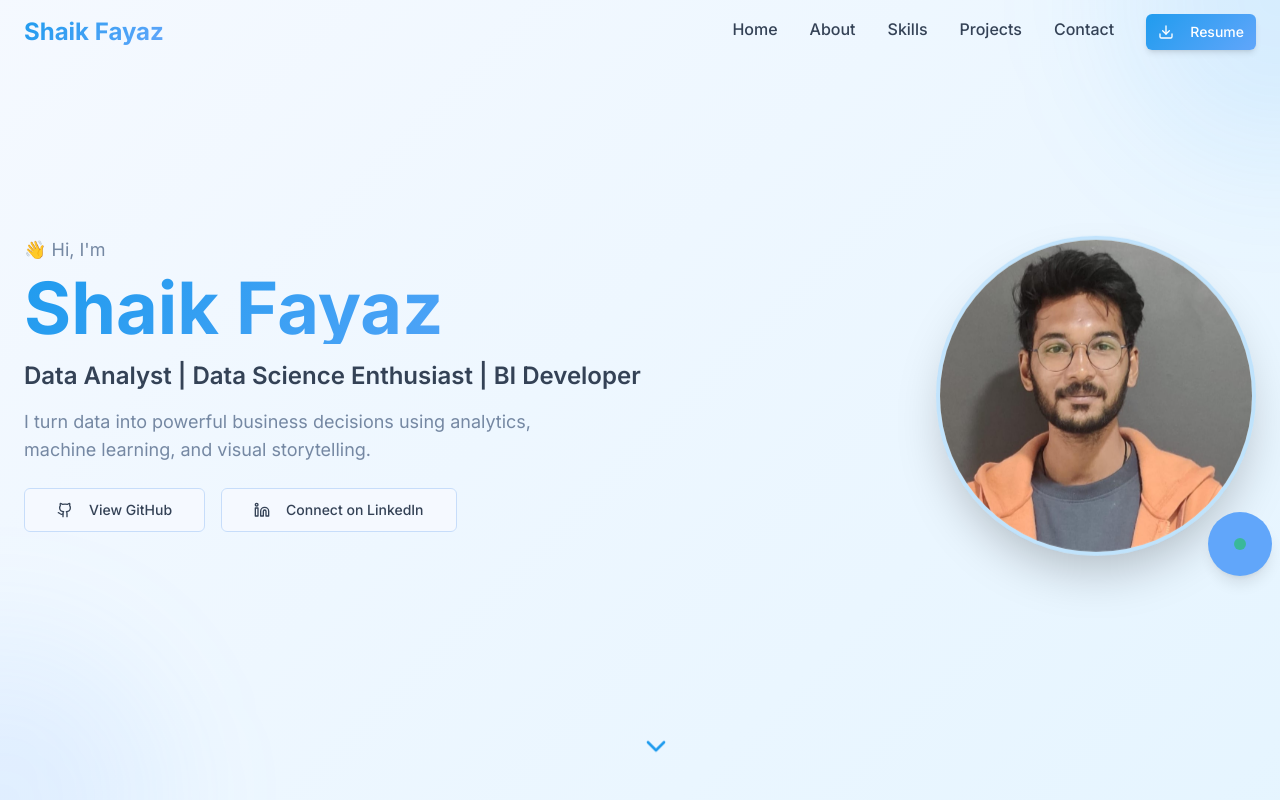
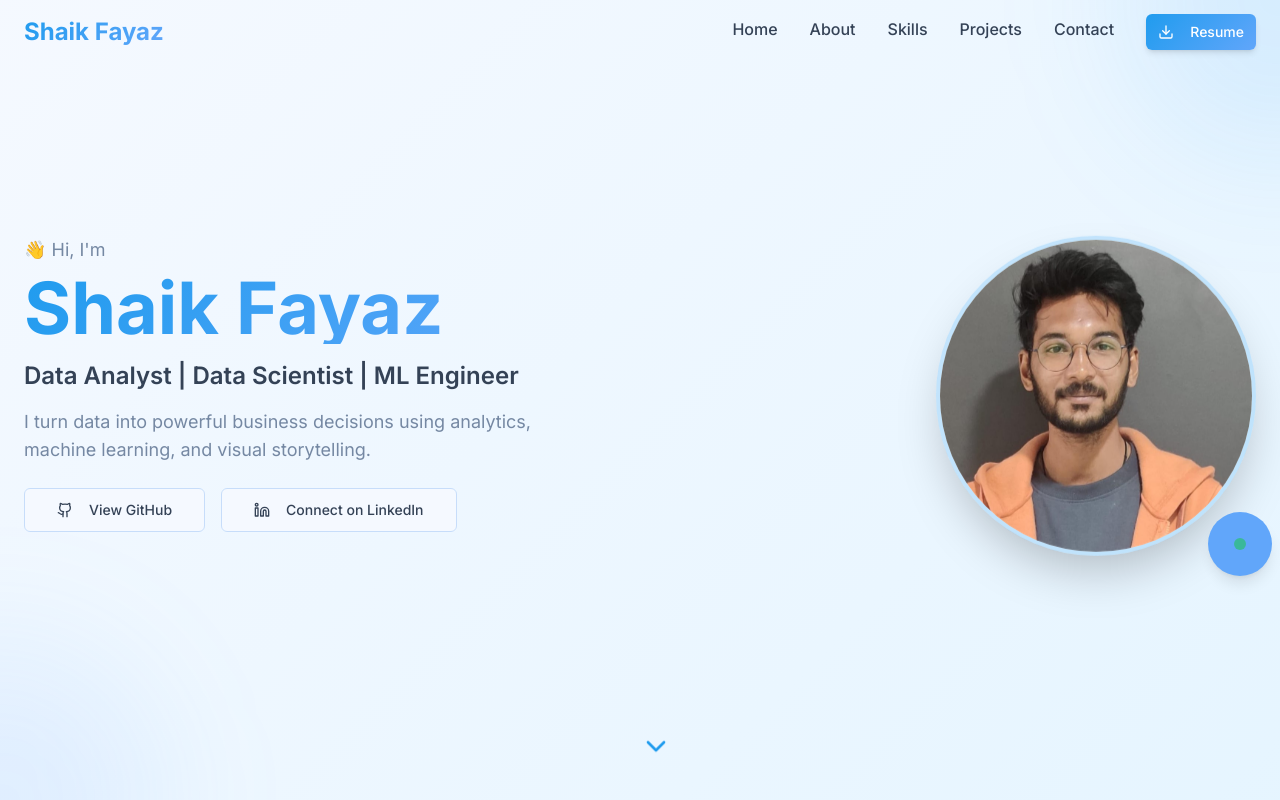
Before and after one commit to Shaik-Fayaz9/fayaz-portfolio, a React (Vite) app: page / in a window 1280 px wide. Shown: the top 800 px of the page. Built offline with nearby package versions, Linux system fonts and the light colour scheme.

Commit message:
Update Hero.tsx

```diff
--- a/src/components/Hero.tsx
+++ b/src/components/Hero.tsx
@@ -44,7 +44,7 @@ const Hero = () => {
                 Shaik Fayaz
               </h1>
               <h2 className="text-xl lg:text-2xl font-semibold text-foreground mb-4 animate-fade-in">
-                Data Analyst | Data Science Enthusiast | BI Developer
+                Data Analyst | Data Scientist | ML Engineer
               </h2>
               <p className="text-lg text-muted-foreground max-w-xl animate-fade-in-slow">
                 I turn data into powerful business decisions using analytics, machine learning, and visual storytelling.
```
